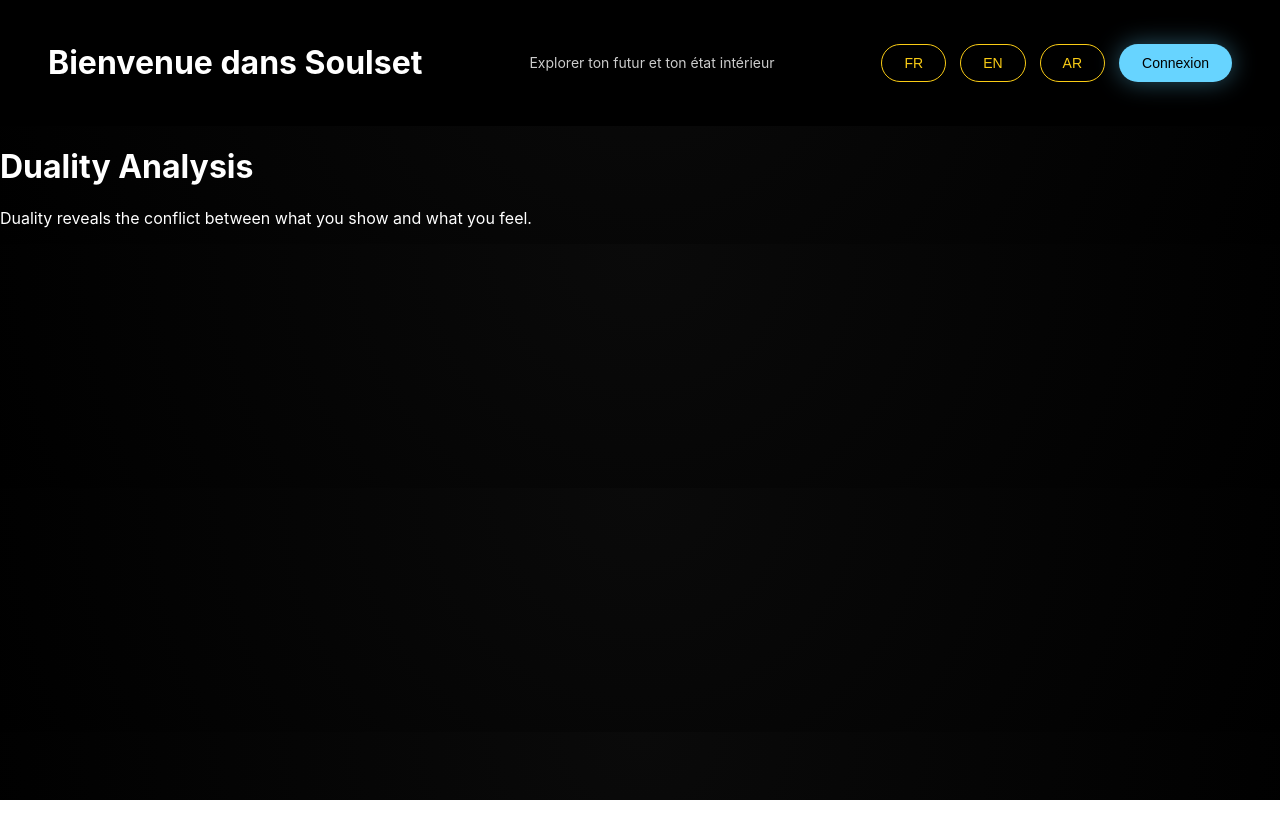
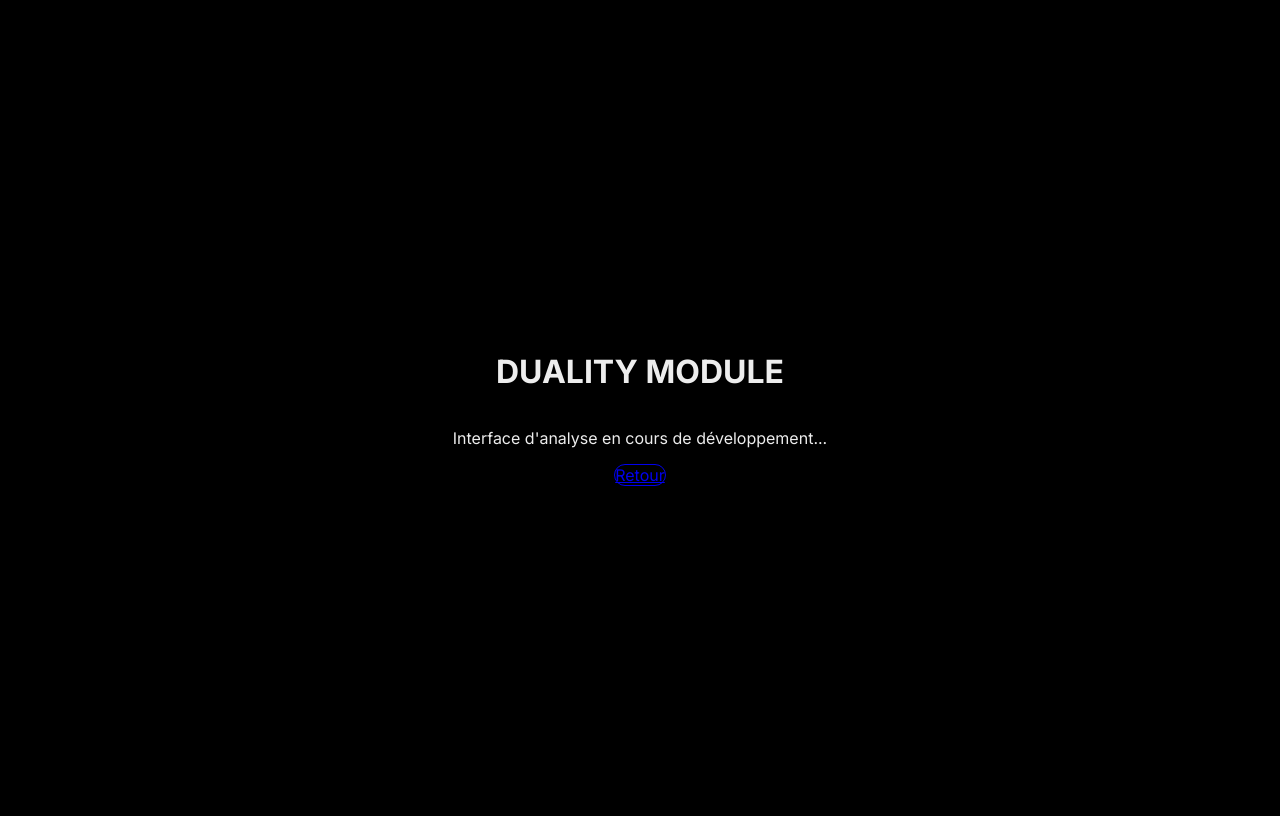
Before and after one commit to InstaMagicGen/Duality, a Next.js app: page /duality in a window 1280 px wide. Built offline with nearby package versions, Linux system fonts and the light colour scheme.

Commit message:
Refonte complète: Layout Néon, Specs V1 et Traductions

```diff
--- a/app/components/Header.tsx
+++ b/app/components/Header.tsx
@@ -1,30 +1,37 @@
-"use client";
+import { LogOut } from "lucide-react";
+import Link from "next/link";
 
-import React from "react";
-import { t } from "./translations";
+interface HeaderProps {
+  t: any;
+  userEmail?: string;
+}
 
-export type HeaderProps = {
-  lang: "fr" | "en" | "ar";
-  setLang: React.Dispatch<React.SetStateAction<"fr" | "en" | "ar">>;
-};
+export default function Header({ t, userEmail = "zr.mehdi01@gmail.com" }: HeaderProps) {
+  return (
+    <header className="w-full flex flex-col md:flex-row justify-between items-start md:items-center gap-6 mb-16 relative z-10">
+      <div className="max-w-2xl">
+        <h1 className="text-4xl md:text-5xl font-bold text-white mb-3 tracking-tight">
+          <span className="bg-white/10 px-3 py-1 -ml-2 rounded-md backdrop-blur-sm">
+            {t.header.appName}
+          </span>
+        </h1>
+        <p className="text-gray-400 text-lg leading-relaxed max-w-xl">
+          {t.header.subtitle}
+        </p>
+      </div>
 
-const Header: React.FC<HeaderProps> = ({ lang, setLang }) => {
-  return (
-    <header className="global-header">
-      <div className="header-left">
-        <h1>{t("home_title", lang)}</h1>
-      </div>
-      <div className="header-center">
-        <p>{t("subtitle", lang)}</p>
-      </div>
-      <div className="header-right">
-        <button className="btn btn-gold-outline" onClick={() => setLang("fr")}>FR</button>
-        <button className="btn btn-gold-outline" onClick={() => setLang("en")}>EN</button>
-        <button className="btn btn-gold-outline" onClick={() => setLang("ar")}>AR</button>
-        <button className="btn btn-blue">{t("login", lang)}</button>
+      <div className="flex flex-col items-end gap-3 w-full md:w-auto">
+        <div className="text-xs text-gray-500 font-medium text-right">
+          {t.header.connectedAs} <br />
+          <span className="text-gray-300 text-sm">{userEmail}</span>
+        </div>
+        <Link href="/auth">
+            <button className="flex items-center gap-2 px-5 py-2 rounded-full border border-gray-700 text-sm text-gray-300 hover:border-gray-500 hover:text-white transition-colors bg-black/50 backdrop-blur-md">
+            {t.header.logout}
+            <LogOut size={14} />
+            </button>
+        </Link>
       </div>
     </header>
   );
-};
-
-export default Header;
+}
--- a/app/components/translations.ts
+++ b/app/components/translations.ts
@@ -1,56 +1,100 @@
+export type Lang = "fr" | "en" | "ar";
+
 export const translations = {
   fr: {
-    subtitle: "Explorer ton futur et ton état intérieur",
-    home: "Accueil",
-    soulset: "Soulset",
-    duality: "Duality",
-    login: "Connexion",
-    home_title: "Bienvenue dans Soulset",
-    home_desc: "Une exploration émotionnelle et cognitive personnalisée.",
-    soulset_desc: "Analyse profonde de ton état intérieur",
-    duality_desc: "Lecture de tes contradictions mentales",
-    soulset_title: "Analyse Soulset",
-    soulset_analysis: "Cette analyse explore ton état émotionnel actuel et révèle les tensions internes dominantes.",
-    duality_title: "Analyse Duality",
-    duality_analysis: "Duality met en lumière le conflit entre ce que tu montres et ce que tu ressens.",
-    auth_title: "Accès sécurisé",
-    auth_desc: "Connecte-toi pour sauvegarder ton parcours",
+    meta: {
+      title: "Soulset Journeys",
+      desc: "Exploration intérieure & conscience augmentée",
+    },
+    header: {
+      appName: "Soulset Journeys",
+      subtitle: "Deux expériences guidées : Duality pour voir ton futur probable, Soulset Navigator pour scanner ta journée sur un coucher de soleil.",
+      connectedAs: "Connecté en tant que",
+      logout: "Déconnexion",
+    },
+    duality: {
+      title: "DUALITY · Futur probable",
+      desc: "Tu écris ce que tu vis, Duality renvoie un LIFE ECHO (futur probable) et un SHADOWTALK (ta conscience profonde).",
+      tags: "LIFE ECHO · SHADOWTALK",
+      btn: "Ouvrir Duality",
+    },
+    soulset: {
+      title: "SOULSET NAVIGATOR · Sunset Therapy",
+      desc: "Décris ton état du moment, puis laisse une phrase miroir courte se projeter sur un coucher de soleil apaisant.",
+      tags: "SCAN · SUNSET THERAPY",
+      btn: "Commencer la Sunset Therapy",
+    },
+    moodBtn: "Voir mon suivi de mood",
+    auth: {
+      loginTitle: "Connexion",
+      email: "Email",
+      password: "Mot de passe",
+      submit: "Se connecter",
+      back: "Retour accueil",
+    }
   },
   en: {
-    subtitle: "Explore your future and inner state",
-    home: "Home",
-    soulset: "Soulset",
-    duality: "Duality",
-    login: "Login",
-    home_title: "Welcome to Soulset",
-    home_desc: "A personalized emotional and cognitive exploration.",
-    soulset_desc: "Deep analysis of your inner state",
-    duality_desc: "Reading of your mental contradictions",
-    soulset_title: "Soulset Analysis",
-    soulset_analysis: "This analysis explores your current emotional state and dominant inner tensions.",
-    duality_title: "Duality Analysis",
-    duality_analysis: "Duality reveals the conflict between what you show and what you feel.",
-    auth_title: "Secure access",
-    auth_desc: "Log in to save your journey",
+    meta: {
+      title: "Soulset Journeys",
+      desc: "Inner exploration & augmented consciousness",
+    },
+    header: {
+      appName: "Soulset Journeys",
+      subtitle: "Two guided experiences: Duality to see your probable future, Soulset Navigator to scan your day on a sunset.",
+      connectedAs: "Connected as",
+      logout: "Logout",
+    },
+    duality: {
+      title: "DUALITY · Probable Future",
+      desc: "You write what you live, Duality returns a LIFE ECHO (probable future) and a SHADOWTALK (your deep consciousness).",
+      tags: "LIFE ECHO · SHADOWTALK",
+      btn: "Open Duality",
+    },
+    soulset: {
+      title: "SOULSET NAVIGATOR · Sunset Therapy",
+      desc: "Describe your current state, then let a short mirror phrase project onto a soothing sunset.",
+      tags: "SCAN · SUNSET THERAPY",
+      btn: "Start Sunset Therapy",
+    },
+    moodBtn: "View my mood tracking",
+    auth: {
+      loginTitle: "Login",
+      email: "Email",
+      password: "Password",
+      submit: "Sign In",
+      back: "Back to home",
+    }
   },
   ar: {
-    subtitle: "اكتشف مستقبلك وحالتك الداخلية",
-    home: "الرئيسية",
-    soulset: "سولسِت",
-    duality: "الثنائية",
-    login: "تسجيل الدخول",
-    home_title: "مرحبًا بك في Soulset",
-    home_desc: "استكشاف عاطفي وذهني مخصص لك.",
-    soulset_desc: "تحليل عميق لحالتك الداخلية",
-    duality_desc: "قراءة التناقضات الذهنية",
-    soulset_title: "تحليل Soulset",
-    soulset_analysis: "هذا التحليل يستكشف حالتك العاطفية الحالية ويكشف التوترات الداخلية.",
-    duality_title: "تحليل Duality",
-    duality_analysis: "Duality يكشف الصراع بين ما تُظهره وما تشعر به.",
-    auth_title: "وصول آمن",
-    auth_desc: "سجل الدخول لحفظ رحلتك",
+    meta: {
+      title: "رحلات سولسِت",
+      desc: "استكشاف داخلي ووعي معزز",
+    },
+    header: {
+      appName: "رحلات سولسِت",
+      subtitle: "تجربتان موجهتان: دواليتي لرؤية مستقبلك المحتمل، وسولسِت نافيغيتور لمسح يومك عند غروب الشمس.",
+      connectedAs: "متصل باسم",
+      logout: "خروج",
+    },
+    duality: {
+      title: "دوالِتي · المستقبل المحتمل",
+      desc: "أنت تكتب ما تعيشه، ودوالِتي يعكس صدى الحياة والحديث العميق للوعي.",
+      tags: "صدى الحياة · حديث الظل",
+      btn: "فتح دوالِتي",
+    },
+    soulset: {
+      title: "سولسِت نافيجيتور · علاج الغروب",
+      desc: "صف حالتك الحالية ودع جملة قصيرة تنعكس على غروب هادئ.",
+      tags: "فحص · علاج الغروب",
+      btn: "بدء علاج الغروب",
+    },
+    moodBtn: "عرض تتبع المزاج",
+    auth: {
+      loginTitle: "تسجيل الدخول",
+      email: "البريد الإلكتروني",
+      password: "كلمة المرور",
+      submit: "دخول",
+      back: "عودة للرئيسية",
+    }
   },
 };
-
-export const t = (key: string, lang: "fr" | "en" | "ar") =>
-  (translations[lang] as Record<string, string>)[key] || key;
--- a/app/duality/page.tsx
+++ b/app/duality/page.tsx
@@ -1,22 +1,11 @@
-"use client";
+import Link from "next/link";
 
-import React, { useEffect, useState } from "react";
-import { t } from "../components/translations";
-
-const DualityPage: React.FC = () => {
-  const [lang, setLang] = useState<"fr" | "en" | "ar">("fr");
-
-  useEffect(() => {
-    const browserLang = navigator.language.slice(0, 2);
-    if (["fr", "en", "ar"].includes(browserLang)) setLang(browserLang as "fr" | "en" | "ar");
-  }, []);
-
+export default function DualityPage() {
   return (
-    <main className="max-w-3xl mx-auto p-6">
-      <h1 className="text-3xl font-bold mb-4">{t("duality_title", lang)}</h1>
-      <p className="mb-6">{t("duality_analysis", lang)}</p>
-    </main>
+    <div className="min-h-screen bg-black text-yellow-400 flex flex-col items-center justify-center">
+      <h1 className="text-4xl font-bold mb-4">DUALITY MODULE</h1>
+      <p className="text-gray-400 mb-8">Interface d'analyse en cours de développement...</p>
+      <Link href="/" className="px-6 py-2 border border-yellow-600 rounded-full hover:bg-yellow-900/20">Retour</Link>
+    </div>
   );
-};
-
-export default DualityPage;
+}
--- a/app/globals.css
+++ b/app/globals.css
@@ -1,162 +1,56 @@
+@tailwind base;
+@tailwind components;
+@tailwind utilities;
+
 :root {
-  --bg: #050505;
-  --fg: #ffffff;
-  --gold: #facc15;
-  --gold-soft: rgba(250, 204, 21, 0.35);
-  --blue: #67d4ff;
+  --background: #000000;
+  --foreground: #ededed;
 }
 
-* {
-  box-sizing: border-box;
+body {
+  background-color: var(--background);
+  color: var(--foreground);
+  overflow-x: hidden; /* Évite le scroll horizontal dû aux effets de lumière */
 }
 
-html, body {
-  margin: 0;
-  padding: 0;
-  background: radial-gradient(circle at top, #0a0a0a, #000);
-  color: var(--fg);
-  font-family: Inter, system-ui, -apple-system, BlinkMacSystemFont, sans-serif;
+/* --- Effets Néon & Glow (Respect de la Maquette) --- */
+
+/* Carte Jaune (Duality) */
+.glow-card-yellow {
+  background: rgba(0, 0, 0, 0.8);
+  border: 1px solid rgba(234, 179, 8, 0.3); /* Jaune discret */
+  box-shadow: 0 0 20px rgba(234, 179, 8, 0.1);
+  transition: all 0.4s ease;
 }
 
-/* ================= HEADER ================= */
-.global-header {
-  display: flex;
-  justify-content: space-between;
-  align-items: center;
-  padding: 22px 48px;
-  background-color: #000;
+.glow-card-yellow:hover {
+  border-color: rgba(234, 179, 8, 0.8);
+  box-shadow: 0 0 40px rgba(234, 179, 8, 0.25), inset 0 0 20px rgba(234, 179, 8, 0.05);
+  transform: translateY(-2px);
 }
 
-.header-left {
-  display: flex;
-  align-items: center;
-  gap: 14px;
+/* Carte Bleue (Soulset) */
+.glow-card-blue {
+  background: rgba(0, 0, 0, 0.8);
+  border: 1px solid rgba(34, 211, 238, 0.3); /* Cyan discret */
+  box-shadow: 0 0 20px rgba(34, 211, 238, 0.1);
+  transition: all 0.4s ease;
 }
 
-.header-center {
-  text-align: center;
+.glow-card-blue:hover {
+  border-color: rgba(34, 211, 238, 0.8);
+  box-shadow: 0 0 40px rgba(34, 211, 238, 0.25), inset 0 0 20px rgba(34, 211, 238, 0.05);
+  transform: translateY(-2px);
 }
 
-.header-center h1 {
-  font-size: 32px;
-  margin: 0;
+/* Bouton Gradient (Mood) */
+.glow-gradient-btn {
+  background: linear-gradient(90deg, #ec4899 0%, #f97316 50%, #eab308 100%);
+  box-shadow: 0 0 30px rgba(236, 72, 153, 0.4);
+  transition: transform 0.3s ease, box-shadow 0.3s ease;
 }
 
-.header-center p {
-  font-size: 14px;
-  opacity: 0.8;
+.glow-gradient-btn:hover {
+  transform: scale(1.05);
+  box-shadow: 0 0 50px rgba(249, 115, 22, 0.6);
 }
-
-.header-right {
-  display: flex;
-  align-items: center;
-  gap: 14px;
-}
-
-/* ================= BUTTONS ================= */
-.btn {
-  padding: 10px 22px;
-  border-radius: 999px;
-  font-size: 14px;
-  cursor: pointer;
-  border: 1px solid transparent;
-  transition: all .2s ease;
-}
-
-.btn-gold {
-  background: var(--gold);
-  color: black;
-  box-shadow: 0 0 25px var(--gold-soft);
-}
-
-.btn-gold-outline {
-  border: 1px solid var(--gold);
-  color: var(--gold);
-  background: transparent;
-}
-
-.btn-blue {
-  background: var(--blue);
-  color: black;
-  box-shadow: 0 0 25px rgba(103,212,255,.4);
-}
-
-/* ================= MAIN ================= */
-.page {
-  padding: 80px 48px;
-}
-
-.cards {
-  display: grid;
-  grid-template-columns: repeat(auto-fit, minmax(300px, 1fr));
-  gap: 48px;
-  margin-top: 80px;
-}
-
-/* ================= CARDS ================= */
-.card {
-  border-radius: 24px;
-  padding: 36px;
-  backdrop-filter: blur(8px);
-  cursor: pointer;
-  transition: transform 0.2s ease;
-}
-
-.card:hover {
-  transform: scale(1.05);
-}
-
-.card-gold {
-  border: 1px solid var(--gold);
-  box-shadow: 0 0 40px var(--gold-soft);
-}
-
-.card-blue {
-  border: 1px solid var(--blue);
-  box-shadow: 0 0 40px rgba(103,212,255,.35);
-}
-
-.card h2 {
-  margin-top: 0;
-}
-
-.card p {
-  opacity: 0.85;
-}
-
-/* ================= TEXTAREA ================= */
-textarea {
-  width: 100%;
-  min-height: 140px;
-  background: #000;
-  border: 1px solid var(--gold);
-  border-radius: 18px;
-  padding: 16px;
-  color: white;
-  resize: vertical;
-  box-shadow: 0 0 20px var(--gold-soft);
-}
-
-textarea:focus {
-  outline: none;
-}
-
-/* ================= AUTH ================= */
-.auth-box {
-  max-width: 420px;
-  margin: 120px auto;
-  padding: 36px;
-  border-radius: 24px;
-  border: 1px solid var(--gold);
-  box-shadow: 0 0 40px var(--gold-soft);
-}
-
-.auth-box input {
-  width: 100%;
-  padding: 14px;
-  margin-bottom: 14px;
-  border-radius: 14px;
-  border: 1px solid #444;
-  background: #000;
-  color: white;
-}
--- a/app/layout.tsx
+++ b/app/layout.tsx
@@ -1,17 +1,22 @@
-"use client";
-
-import React, { ReactNode, useState } from "react";
-import Header from "./components/Header";
-import { t } from "./components/translations";
+import type { Metadata } from "next";
+import { Inter } from "next/font/google";
 import "./globals.css";
 
-export default function RootLayout({ children }: { children: React.ReactNode }) {
-  const [lang, setLang] = useState<"fr" | "en" | "ar">("fr");
+const inter = Inter({ subsets: ["latin"] });
 
+export const metadata: Metadata = {
+  title: "Soulset Journeys",
+  description: "Duality & Soulset Navigator Experiences",
+};
+
+export default function RootLayout({
+  children,
+}: Readonly<{
+  children: React.ReactNode;
+}>) {
   return (
-    <html lang={lang}>
-      <body>
-        <Header lang={lang} setLang={setLang} />
+    <html lang="fr">
+      <body className={`${inter.className} min-h-screen bg-black antialiased`}>
         {children}
       </body>
     </html>
--- a/app/soulset/page.tsx
+++ b/app/soulset/page.tsx
@@ -1,22 +1,11 @@
-"use client";
+import Link from "next/link";
 
-import React, { useEffect, useState } from "react";
-import { t } from "../components/translations";
-
-const SoulsetPage: React.FC = () => {
-  const [lang, setLang] = useState<"fr" | "en" | "ar">("fr");
-
-  useEffect(() => {
-    const browserLang = navigator.language.slice(0, 2);
-    if (["fr", "en", "ar"].includes(browserLang)) setLang(browserLang as "fr" | "en" | "ar");
-  }, []);
-
+export default function SoulsetPage() {
   return (
-    <main className="max-w-3xl mx-auto p-6">
-      <h1 className="text-3xl font-bold mb-4">{t("soulset_title", lang)}</h1>
-      <p className="mb-6">{t("soulset_analysis", lang)}</p>
-    </main>
+    <div className="min-h-screen bg-black text-cyan-400 flex flex-col items-center justify-center">
+      <h1 className="text-4xl font-bold mb-4">SOULSET NAVIGATOR</h1>
+      <p className="text-gray-400 mb-8">Module Sunset Therapy en cours de chargement...</p>
+      <Link href="/" className="px-6 py-2 border border-cyan-600 rounded-full hover:bg-cyan-900/20">Retour</Link>
+    </div>
   );
-};
-
-export default SoulsetPage;
+}
```
Also changed, not shown: app/auth/page.tsx (+44 -22 lines), app/page.tsx (+95 -28 lines).
